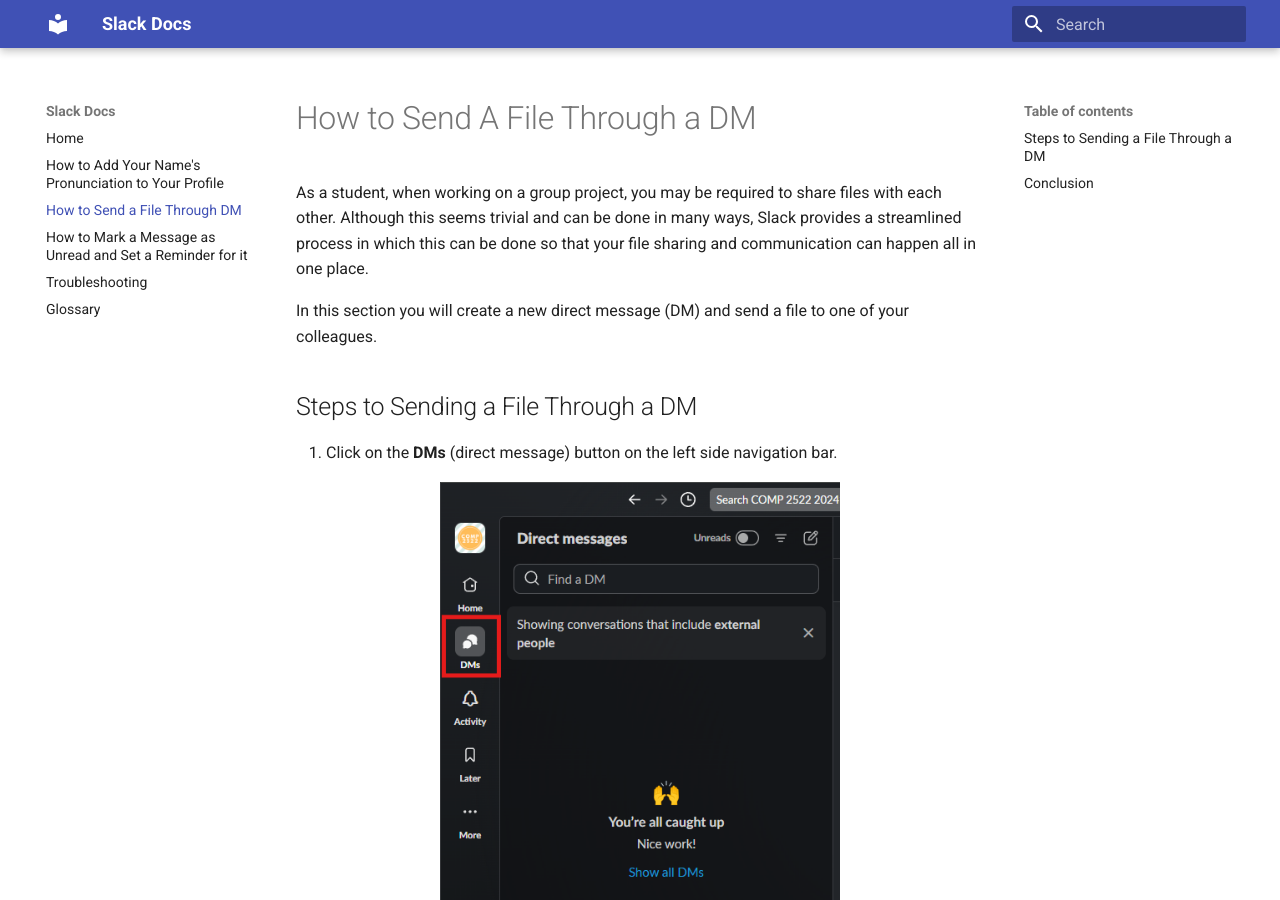
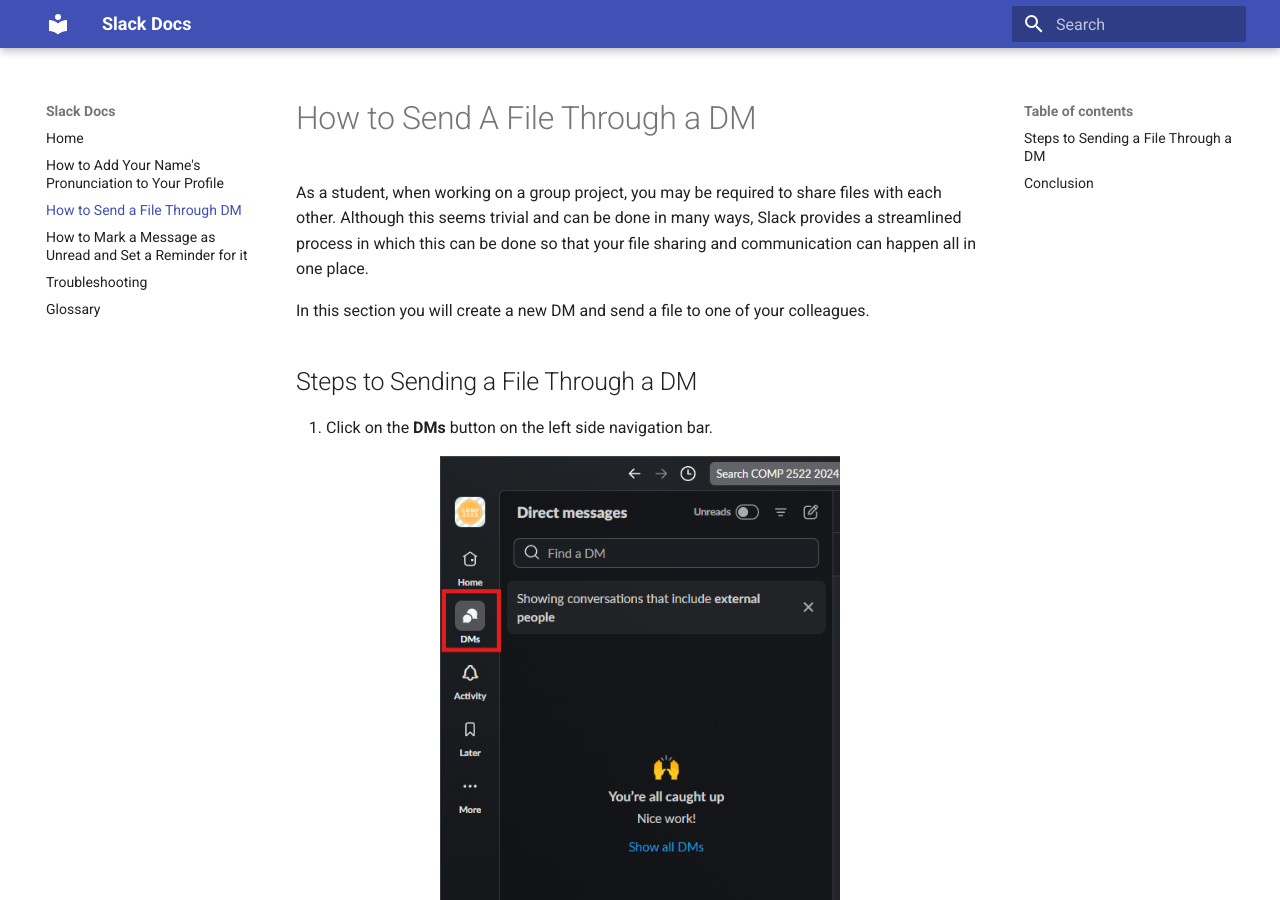
Before and after one commit to matthewy0987/COMM2216_SlackDocs, an MkDocs documentation site: the page built from docs/SendAFileDM.md, in a window 1280 px wide and 900 px high. Built offline with MkDocs 1.6.1 and Material for MkDocs 9.7.7, drawn with Linux system fonts in a browser that asks for light colours.

Commit message:
EDIT task 2

```diff
--- a/docs/SendAFileDM.md
+++ b/docs/SendAFileDM.md
@@ -1,9 +1,9 @@
 # How to Send A File Through a DM
 As a student, when working on a group project, you may be required to share files with each other. Although this seems trivial and can be done in many ways, Slack provides a streamlined process in which this can be done so that your file sharing and communication can happen all in one place.
 
-In this section you will create a new direct message (DM) and send a file to one of your colleagues.
+In this section you will create a new DM and send a file to one of your colleagues.
 ## Steps to Sending a File Through a DM
-1. Click on the **DMs** (direct message) button on the left side navigation bar.
+1. Click on the **DMs** button on the left side navigation bar.
 <figure markdown="span">
     ![The DMs button in the left naviagiton bar](../images/task2_step1.png){ loading=lazy  width="400"}
   <figcaption>The DMs button highlighted with a red square in the left naviagiton bar</figcaption>
```
